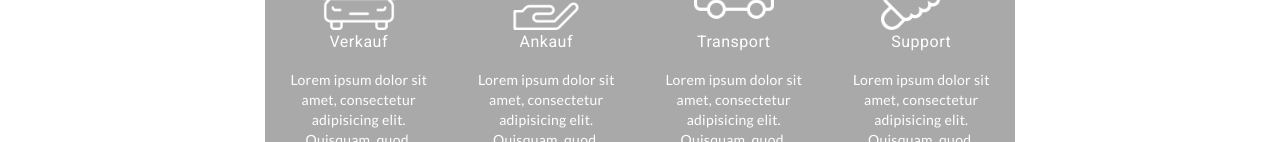
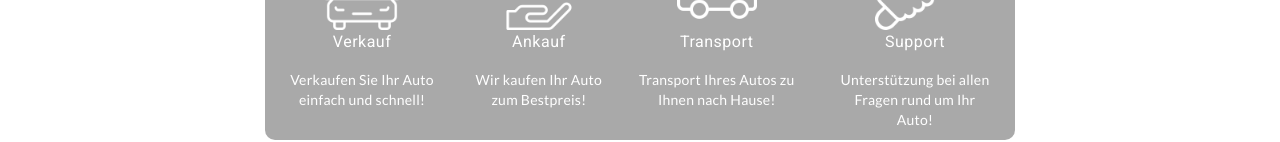
Before and after one commit to donqemal/lrl-cars-and-cargo, an Angular app: page / in a window 1280 px wide. Shown: the part 810-952 px from the top of the page. Built offline with nearby package versions, Linux system fonts and the light colour scheme.

Commit message:
Add real text

```diff
--- a/src/app/home/home.component.html
+++ b/src/app/home/home.component.html
@@ -14,7 +14,7 @@
     <div class="service">
       <img [src]='"assets/service" + service.id + ".png"' alt="service">
       <h4>{{ service.description }}</h4>
-      <p>Lorem ipsum dolor sit amet, consectetur adipisicing elit. Quisquam, quod.</p>
+      <p>{{ service.text }}</p>
     </div>
   }
 </div>
--- a/src/app/home/home.component.ts
+++ b/src/app/home/home.component.ts
@@ -16,10 +16,10 @@ import {FooterComponent} from "../footer/footer.component";
 })
 export class HomeComponent {
   services: any = [
-    {id: 1, description: 'Verkauf'},
-    {id: 2, description: 'Ankauf'},
-    {id: 3, description: 'Transport'},
-    {id: 4, description: 'Support'},
+    {id: 1, description: 'Verkauf', text: 'Verkaufen Sie Ihr Auto einfach und schnell!'},
+    {id: 2, description: 'Ankauf', text: 'Wir kaufen Ihr Auto zum Bestpreis!'},
+    {id: 3, description: 'Transport', text: 'Transport Ihres Autos zu Ihnen nach Hause!'},
+    {id: 4, description: 'Support', text: 'Unterstützung bei allen Fragen rund um Ihr Auto!'},
   ];
 
   constructor(private router: Router) {
```
